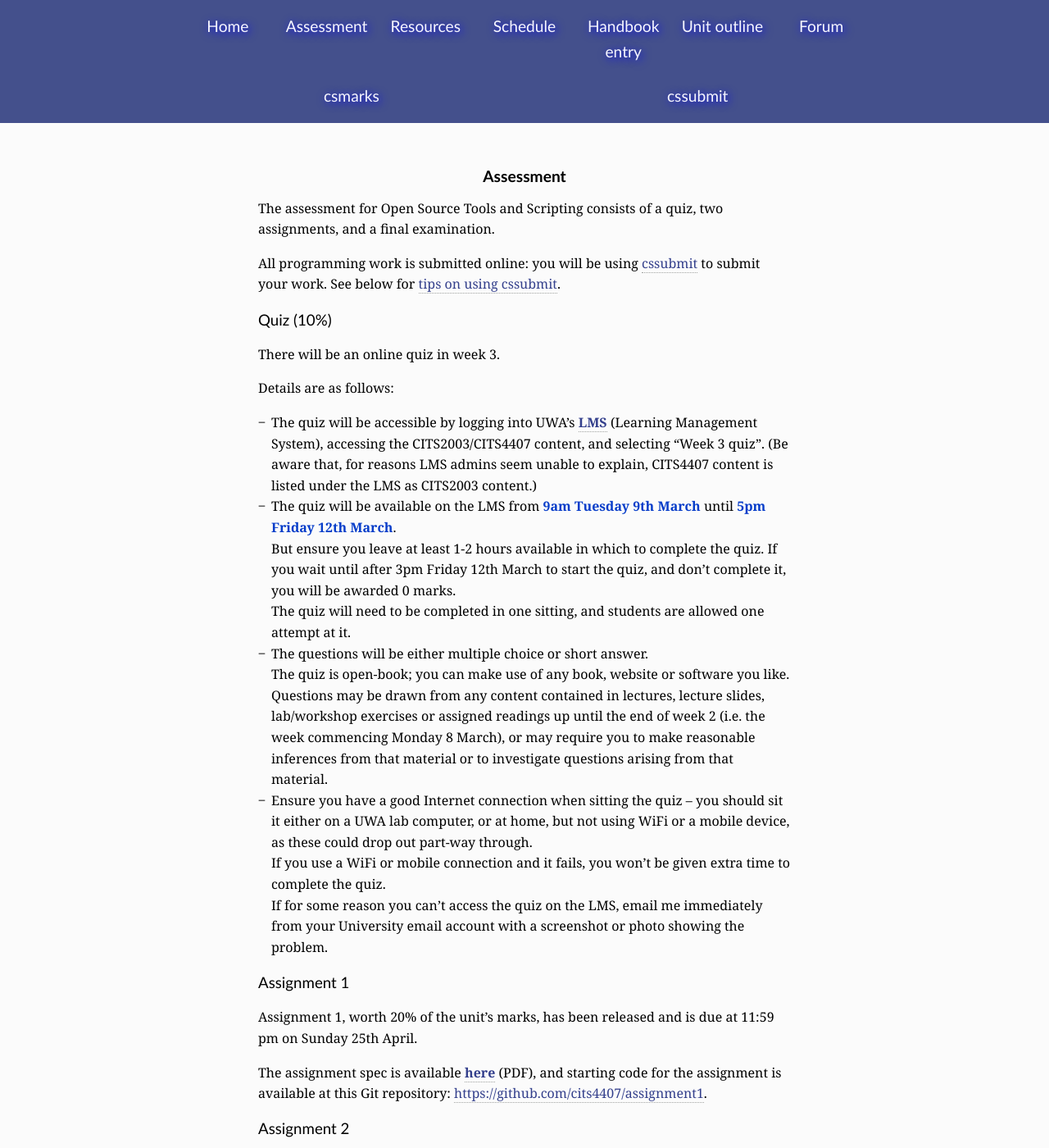
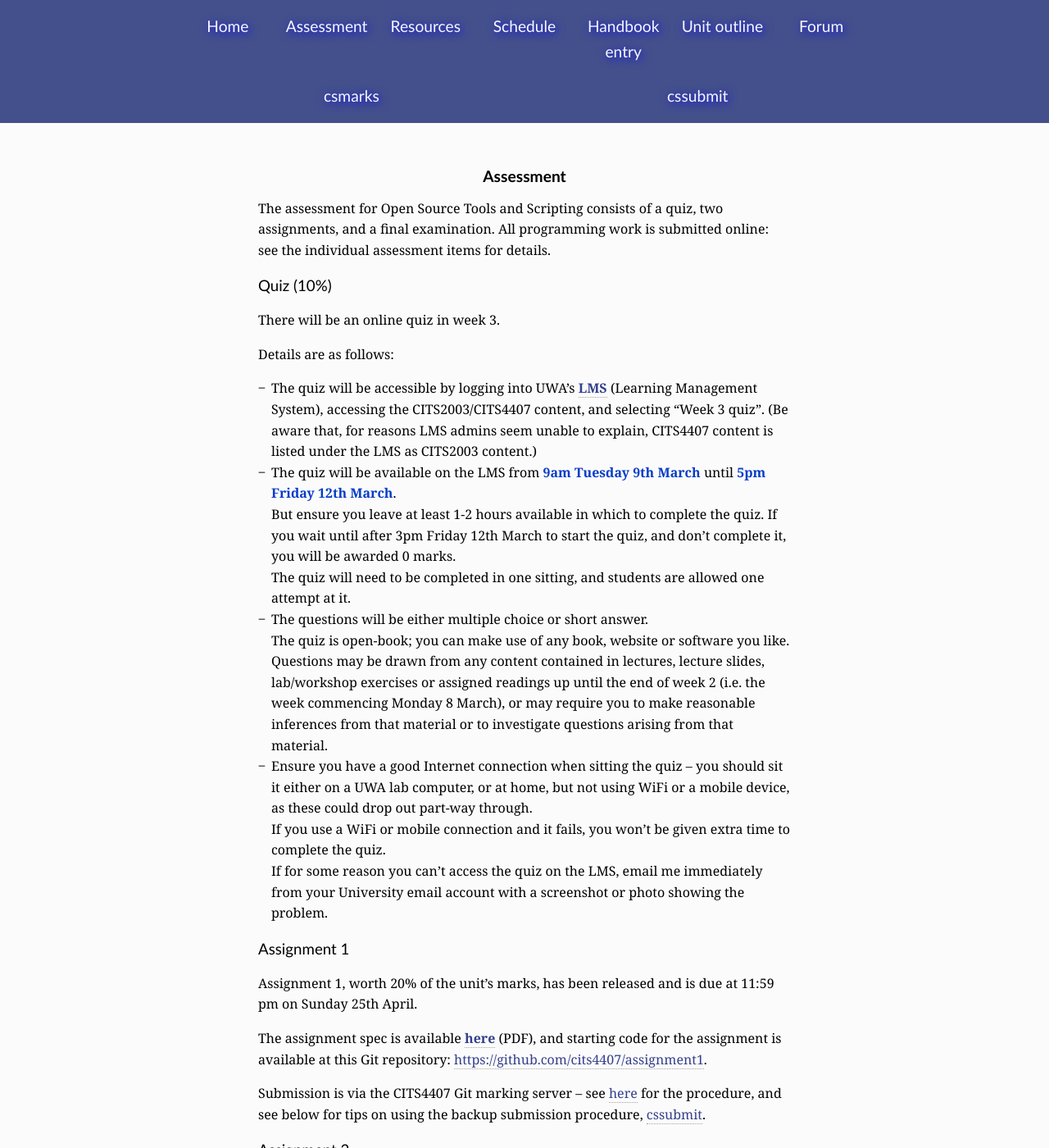
Before and after one commit to cits4407/cits4407.github.io, a Jekyll site: the page built from docs/_pages/assessment.md, in a window 1280 px wide and 1400 px high. Shown: the whole window at 82% size. Built offline with Jekyll 4.4.1, drawn with Linux system fonts in a browser that asks for light colours; some web fonts are replaced.

Commit message:
amend submission notes

```diff
--- a/docs/_data/globals.yaml
+++ b/docs/_data/globals.yaml
@@ -14,7 +14,6 @@ assessment: |-
   The assessment for Open Source Tools and Scripting consists of a quiz,
   two assignments, and a final examination.
 submission: >-
-  All programming work is submitted online: you will be using
-  <a href="https://secure.csse.uwa.edu.au/run/cssubmit"
-  target="_blank">cssubmit</a> to submit your work.
+  All programming work is submitted online: see the individual assessment
+  items for details.
 ---
--- a/docs/_pages/assessment.md
+++ b/docs/_pages/assessment.md
@@ -15,9 +15,7 @@ ul, ol, dl, li p {
 </style>
 
 {{ site.data.globals.assessment | unescape }}
-
 {{ site.data.globals.submission | unescape }}
-See below for [tips on using cssubmit](#cssubmit-tips).
 
 ### Quiz ({{ site.data.globals.q1marks }}%) {#quiz}
 
@@ -70,6 +68,11 @@ The assignment spec is available
 and starting code for the assignment is available at this
 Git repository: <https://github.com/cits4407/assignment1>.
 
+Submission is via the CITS4407 Git marking server -- see
+[here](https://github.com/cits4407/assignment1#submission)
+for the procedure, and
+see below for tips on using the backup submission
+procedure, [cssubmit](#cssubmit-tips).
 
 ### Assignment 2 {#asst-2}
 
```
